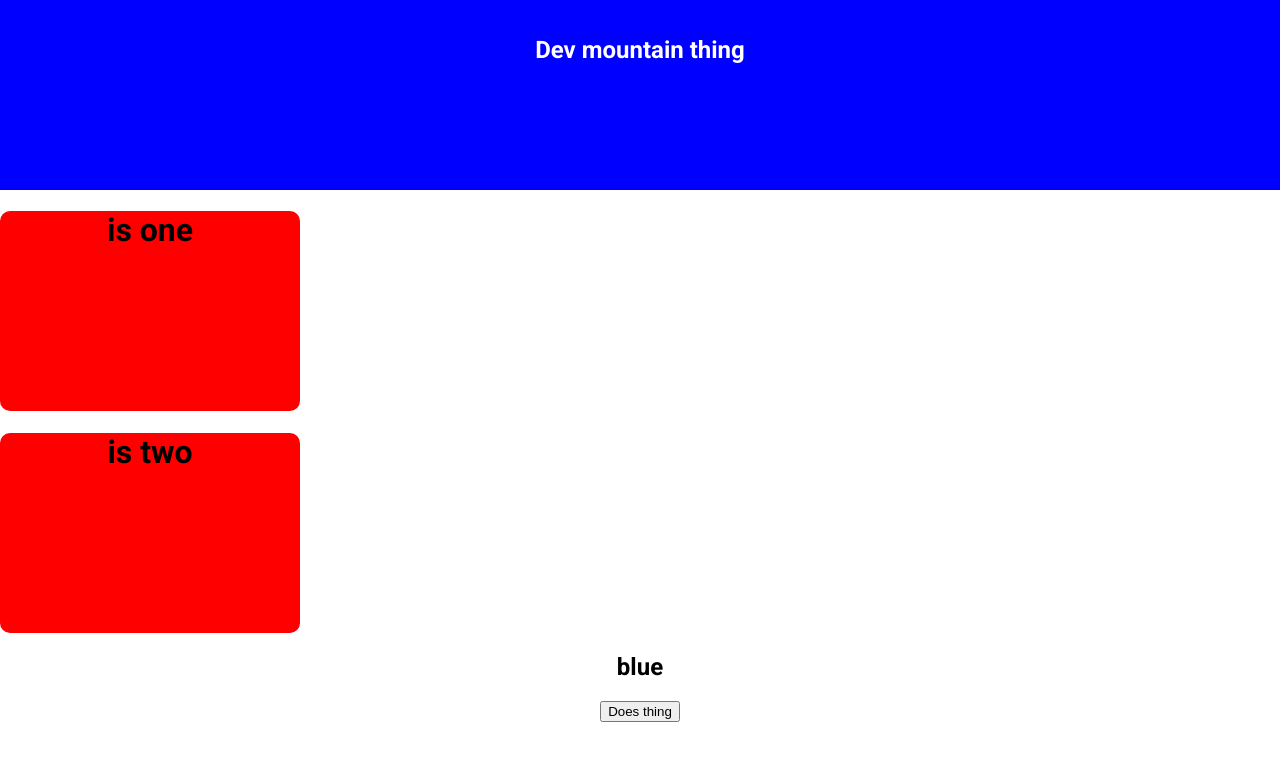
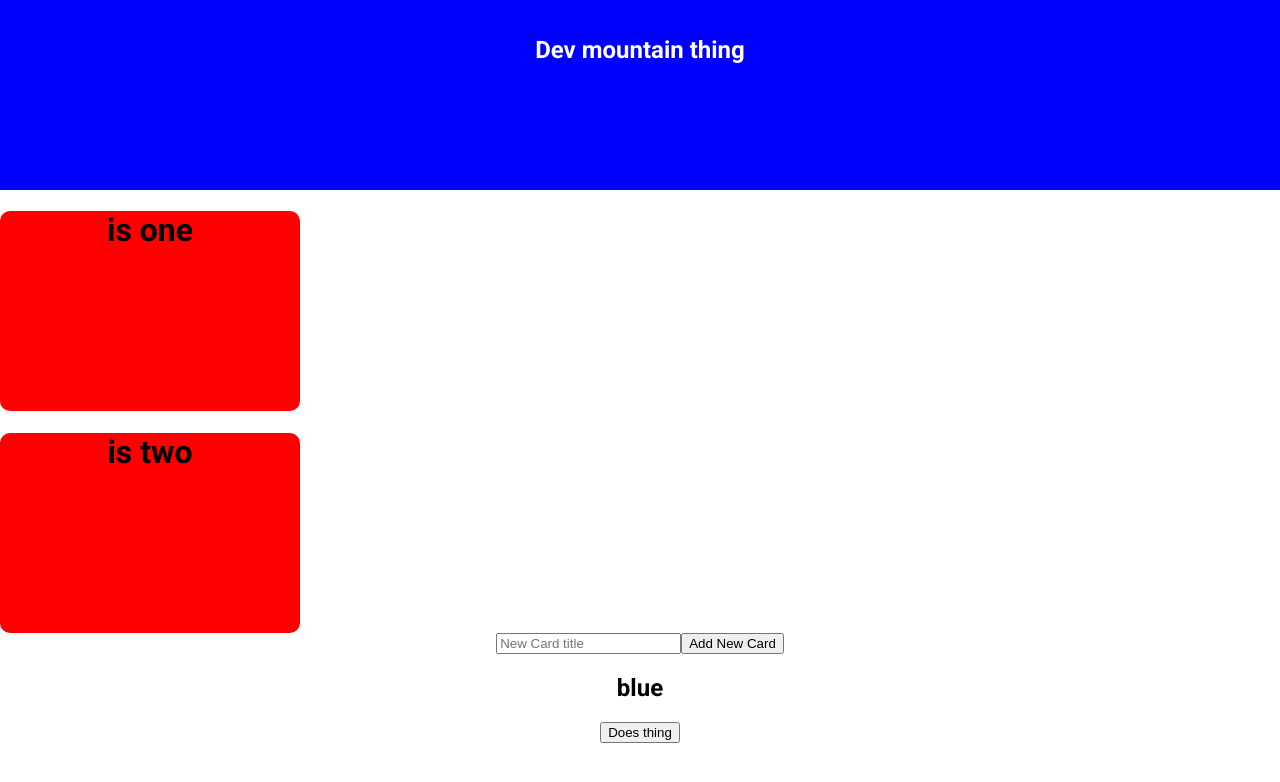
Before and after one commit to StiX1919/dm-resources, a React (Create React App) app: page / in a window 1280 px wide. Shown: the top 782 px of the page. Built offline with nearby package versions, Linux system fonts and the light colour scheme.

Commit message:
Can add cards

```diff
--- a/src/App.js
+++ b/src/App.js
@@ -10,16 +10,32 @@ class App extends Component {
     super(props)
     this.state = {
       color: 'blue',
+      newTitle: '',
       titles: ['is one', 'is two']
     }
 
     this.testFunction = this.testFunction.bind(this)
+
+    this.enterCardTitle = this.enterCardTitle.bind(this)
+    this.addCardTitle = this.addCardTitle.bind(this)
   }
 
   testFunction() {
     axios.get('/api/testThing').then(res => {
       this.setState({color: res.data})
     })
+  }
+  enterCardTitle(e) {
+    this.setState({newTitle: e.target.value})
+  }
+  addCardTitle(newTitle, titles) {
+
+    if(this.state.newTitle.length > 1){
+      let newTitles = titles
+      newTitles.push(newTitle)
+      this.setState({titles: newTitles, newTitle: ''})
+    }
+
   }
 
   render() {
@@ -36,6 +52,10 @@ class App extends Component {
         <div>
           {cardStuff}
         </div>
+        <input onChange={e => this.enterCardTitle(e)} value={this.state.newTitle} placeholder='New Card title'></input>
+        <button onClick={() => {
+          this.addCardTitle(this.state.newTitle, this.state.titles)
+        }} >Add New Card</button>
         <h2>{this.state.color}</h2>
         <button onClick={() => this.testFunction()}>Does thing</button>
       </div>
```
